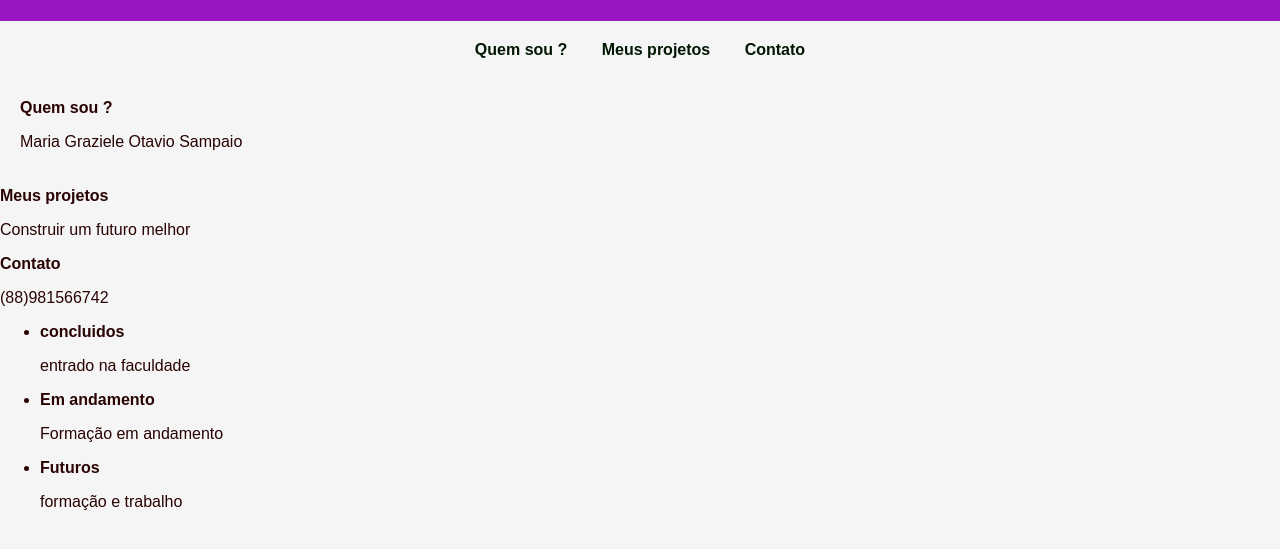
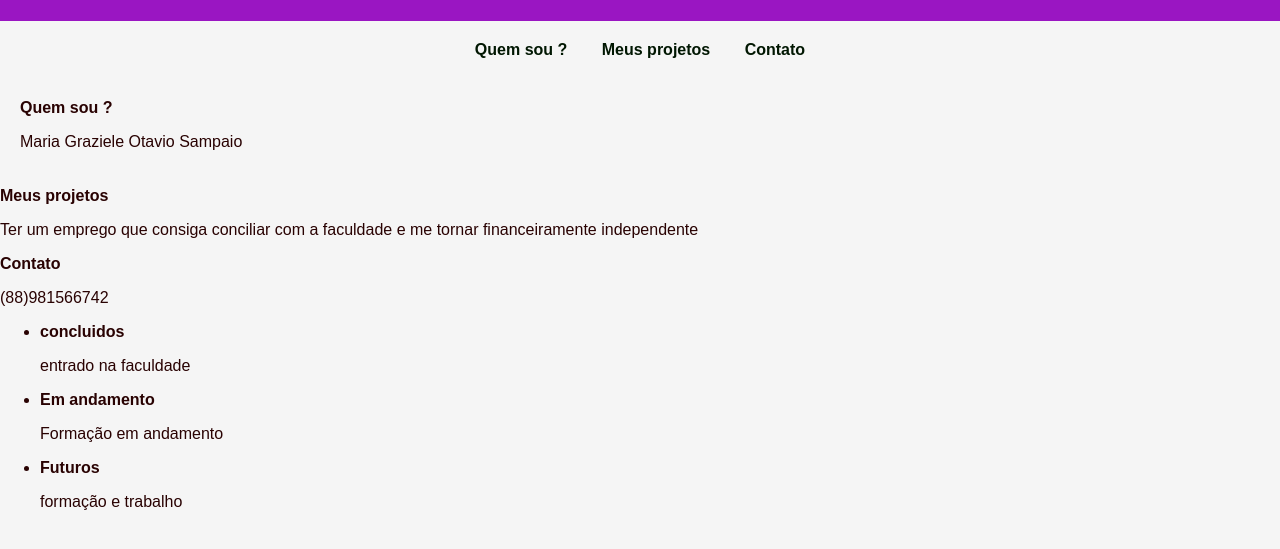
Before and after one commit to GraziOtavio/Pensamento-Computacional, a plain HTML site: page projeto01/index.html in a window 1280 px wide. Shown: the part 99-648 px from the top of the page. Drawn offline with Linux system fonts and the light colour scheme.

Commit message:
mensagem

```diff
--- a/projeto01/index.html
+++ b/projeto01/index.html
@@ -28,7 +28,7 @@
 <div>
 
   <strong>Meus projetos</strong>
-<p>Construir um futuro melhor</p>
+<p> Ter um emprego que consiga conciliar  com a faculdade e me tornar financeiramente independente  </p>
 </div>
 
 <div>
```
